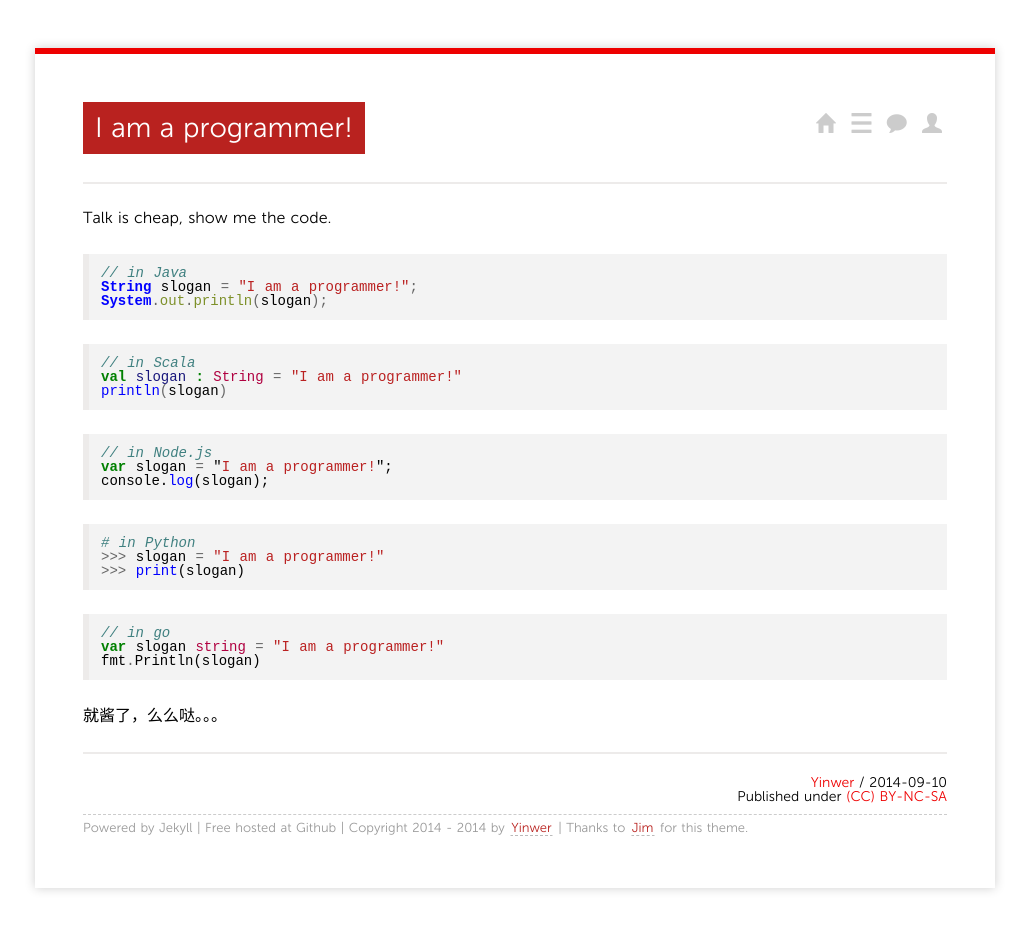
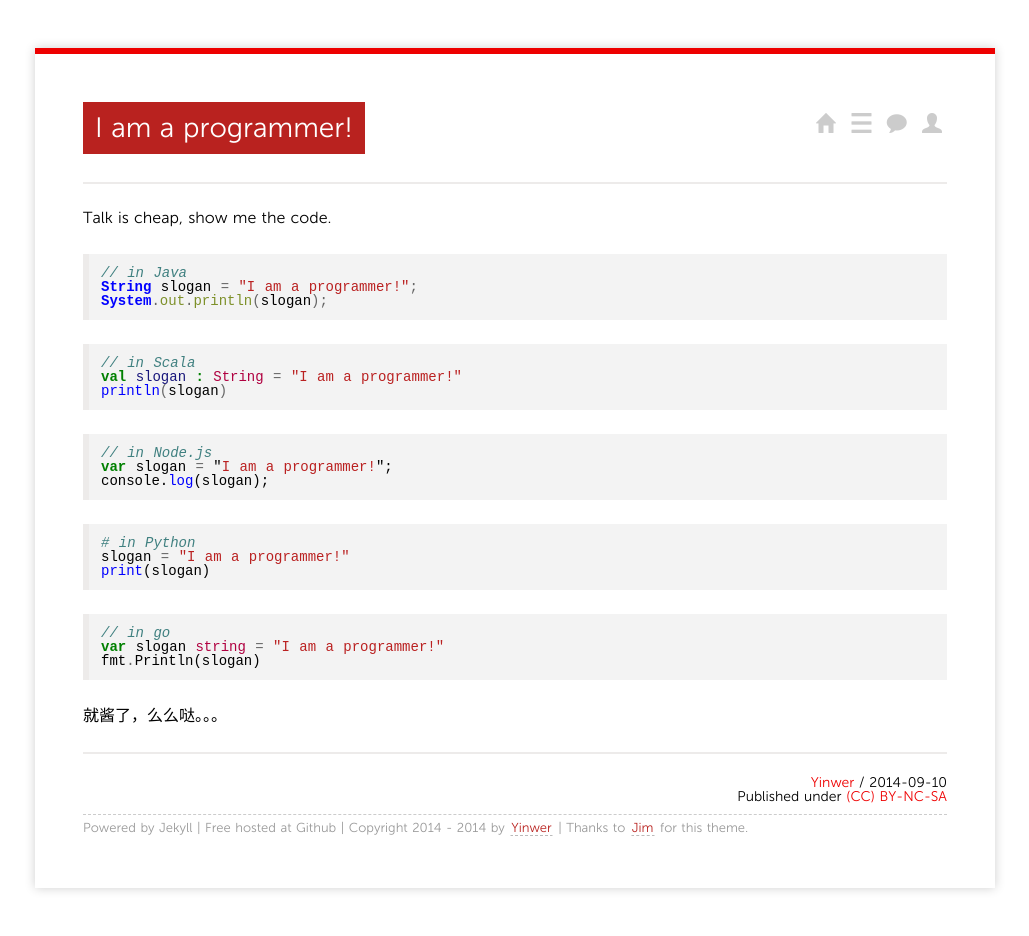
Before and after one commit to yinwer81/yinwer81.github.com, a Jekyll site: the page built from _posts/201409/2014-09-10-i-am-a-programmer.md, in a window 1280 px wide. Shown: the whole page, without its empty margins (125-1154 px from the left). Built offline with Jekyll 4.4.1, drawn with Linux system fonts in a browser that asks for light colours; nearby versions of some CDN libraries; Markdown is read by kramdown in place of the engine named in the settings; comment, search, counter and statistics services are not loaded.

```diff
--- a/_posts/201409/2014-09-10-i-am-a-programmer.md
+++ b/_posts/201409/2014-09-10-i-am-a-programmer.md
@@ -25,8 +25,8 @@ console.log(slogan);
 
 {% highlight python %}
 # in Python
->>> slogan = "I am a programmer!"
->>> print(slogan)
+slogan = "I am a programmer!"
+print(slogan)
 {% endhighlight %}
 
 {% highlight go %}
```
